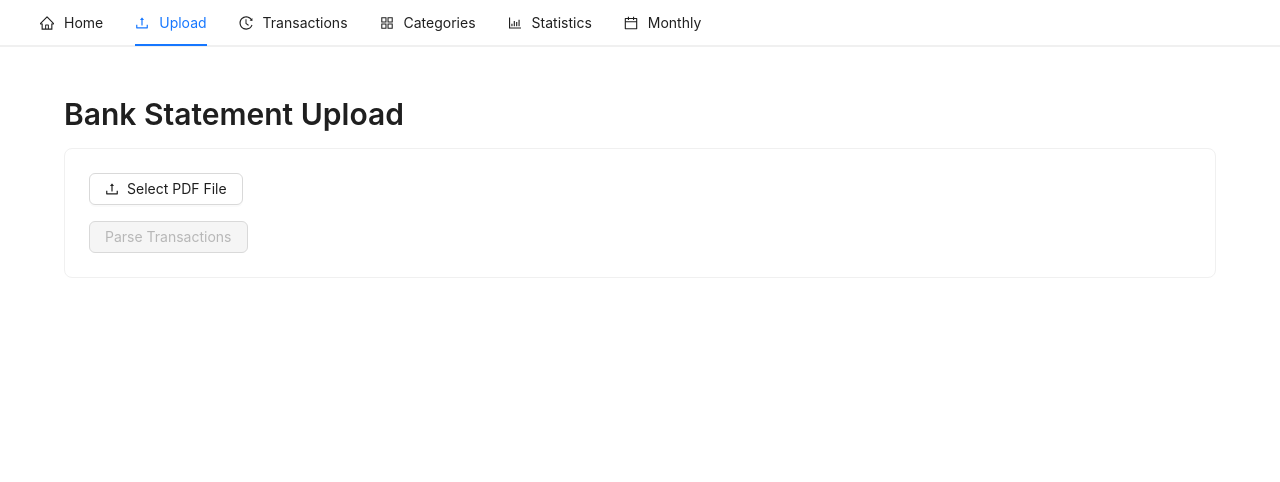
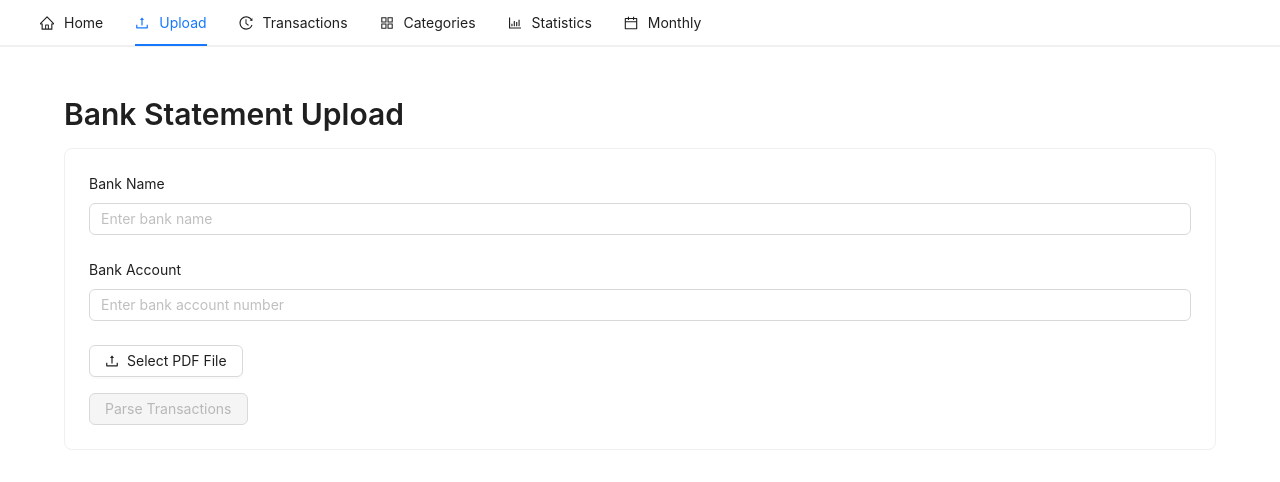
Before and after one commit to ryantan/statements-analyzer, a Next.js app: page /upload in a window 1280 px wide. Shown: the top 482 px of the page. Built offline with nearby package versions, Linux system fonts and the light colour scheme; what @ant-design/nextjs-registry would draw is missing.

Commit message:
feat(upload): cursor add form for bank, bankAccount to UploadPage
- Prompt: I am going to support parsing statement pdfs from other banks. Please add a `bank`, `bankAccount`, `fileName` properties to Transaction in order to track where the transaction was imported from

```diff
--- a/src/features/upload/upload.tsx
+++ b/src/features/upload/upload.tsx
@@ -14,6 +14,8 @@ import type { UploadFile, UploadProps } from 'antd';
 import {
   Button,
   Card,
+  Form,
+  Input,
   Popconfirm,
   Table,
   Typography,
@@ -35,6 +37,7 @@ export function UploadPage() {
     current: 1,
     pageSize: 10,
   });
+  const [form] = Form.useForm();
 
   const uploadProps: UploadProps = {
     beforeUpload: (file) => {
@@ -58,6 +61,9 @@ export function UploadPage() {
     setLoading(true);
 
     const transactions: Transaction[] = [];
+    const formValues = form.getFieldsValue();
+    const bank = formValues.bank || 'Unknown Bank';
+    const bankAccount = formValues.bankAccount || 'Unknown Account';
 
     for (const fileListItem of fileList) {
       const file = fileListItem.originFileObj;
@@ -69,8 +75,12 @@ export function UploadPage() {
 
       try {
         const arrayBuffer = await file.arrayBuffer();
-        const transactionsOnThisPage =
-          await extractTransactionsFromPdf(arrayBuffer);
+        const transactionsOnThisPage = await extractTransactionsFromPdf(
+          arrayBuffer,
+          bank,
+          bankAccount,
+          file.name
+        );
         transactions.push(...transactionsOnThisPage);
       } catch (error) {
         console.error('Error parsing PDF:', error);
@@ -125,6 +135,29 @@ export function UploadPage() {
       ),
     },
     {
+      title: 'Bank',
+      dataIndex: 'bank',
+      key: 'bank',
+      width: 120,
+    },
+    {
+      title: 'Account',
+      dataIndex: 'bankAccount',
+      key: 'bankAccount',
+      width: 120,
+    },
+    // {
+    //   title: 'File',
+    //   dataIndex: 'fileName',
+    //   key: 'fileName',
+    //   width: 150,
+    //   render: (fileName: string) => (
+    //     <span style={{ fontSize: '12px', color: '#666' }}>
+    //       {fileName}
+    //     </span>
+    //   ),
+    // },
+    {
       title: 'Amount',
       dataIndex: 'amount',
       key: 'amount',
@@ -144,6 +177,13 @@ export function UploadPage() {
         <Title level={2}>Bank Statement Upload</Title>
 
         <Card style={{ marginBottom: '24px' }}>
+          <Form form={form} layout="vertical">
+            <Form.Item label="Bank Name" name="bank">
+              <Input placeholder="Enter bank name" />
+            </Form.Item>
+            <Form.Item label="Bank Account" name="bankAccount">
+              <Input placeholder="Enter bank account number" />
+            </Form.Item>
             <Upload {...uploadProps}>
               <Button icon={<UploadOutlined />}>Select PDF File</Button>
             </Upload>
@@ -184,6 +224,7 @@ export function UploadPage() {
                 </Button>
               </Popconfirm>
             )}
+          </Form>
         </Card>
 
         {hasParsedTransactions && (
```
Lines whose indentation alone changed are shown as unchanged.
